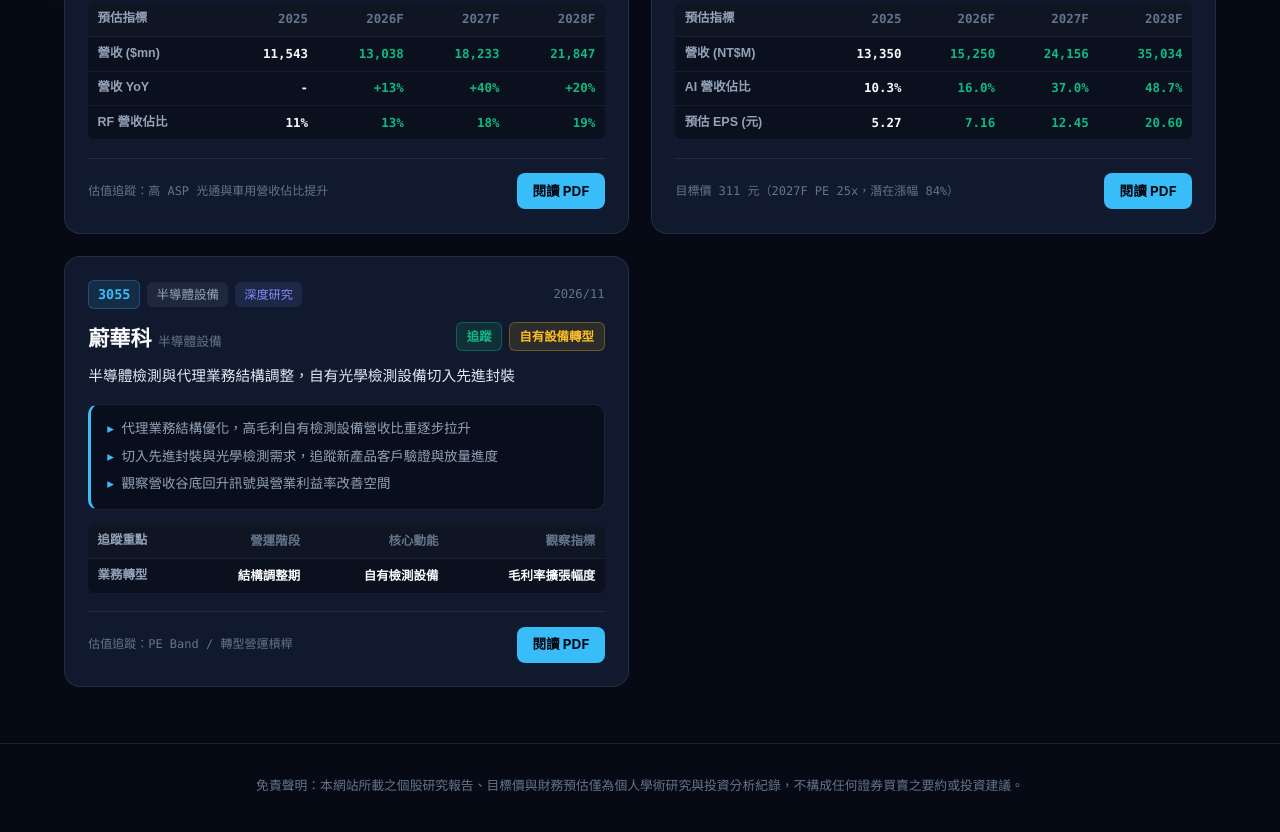
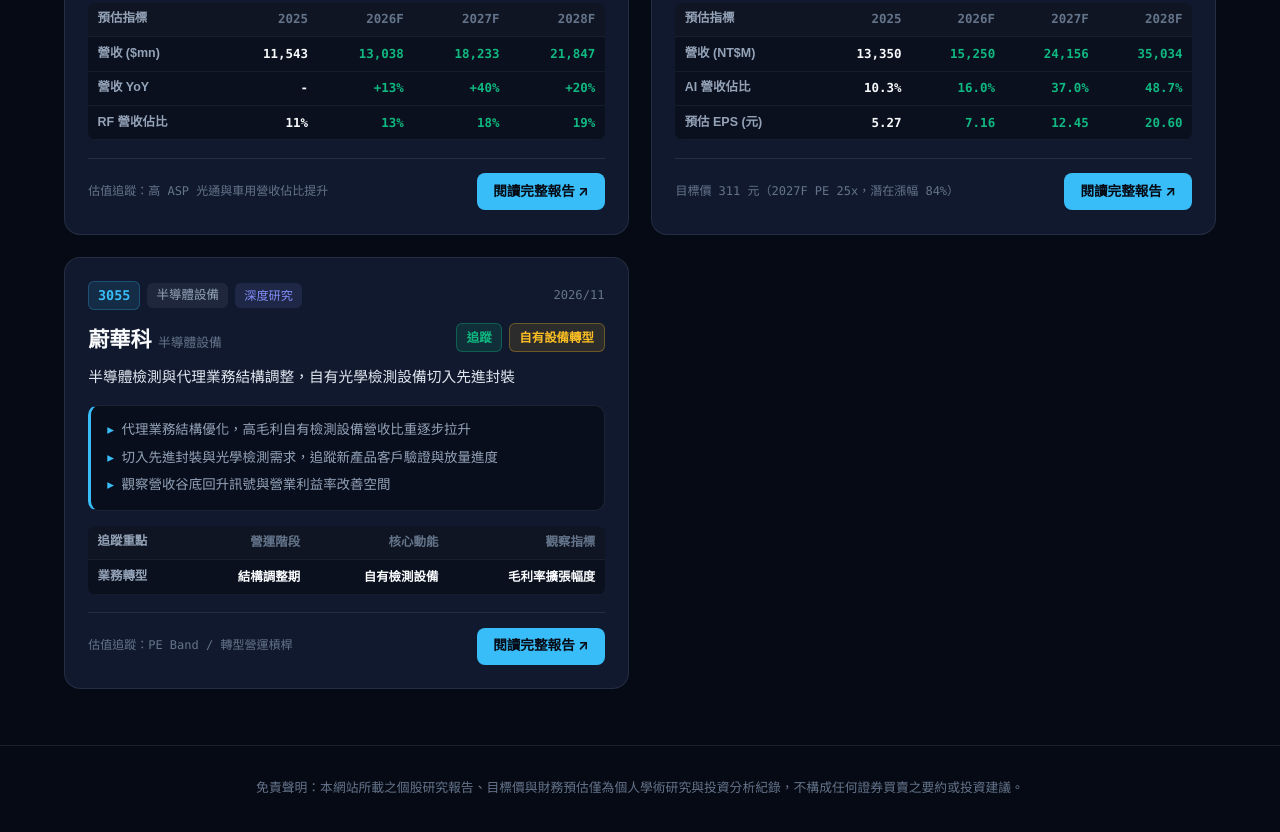
Before and after one commit to 2842U4/tailor, a plain HTML site: page index.html in a window 1280 px wide. Shown: the part 837-1669 px from the top of the page. Drawn offline with Linux system fonts and the light colour scheme.

Commit message:
Update index.html

```diff
--- a/index.html
+++ b/index.html
@@ -326,20 +326,22 @@
     }
     .val-method { font-size: 0.75rem; color: var(--text-dim); font-family: ui-monospace, SFMono-Regular, Menlo, Consolas, monospace; }
 
-    /* 第一版純淨原生分頁按鈕 */
-    .btn-pdf {
-      display: inline-block;
+    /* 合併後的單一原生分頁按鈕 */
+    .btn-report {
+      display: inline-flex;
+      align-items: center;
+      gap: 0.35rem;
       background-color: var(--cyan);
       color: #060a14;
       text-decoration: none;
-      padding: 0.45rem 0.95rem;
+      padding: 0.48rem 1rem;
       border-radius: 8px;
       font-size: 0.85rem;
       font-weight: 700;
       white-space: nowrap;
       transition: background-color 0.15s;
     }
-    .btn-pdf:hover { background-color: #7dd3fc; }
+    .btn-report:hover { background-color: #7dd3fc; }
     .btn-disabled {
       display: inline-block;
       color: var(--text-dim);
@@ -507,7 +509,7 @@
         }
       }
       /* -----------------------------------------------------------------------
-         日後要新增第 4～7 份報告，把下面這段複製貼在上面那筆的後面（記得加逗號）並修改即可：
+         日後要新增第 4～7 份報告，複製下方這段貼在上面那筆的後面（記得保留開頭的逗號）並修改即可：
       ,{
         ticker: "代號",
         company: "公司名稱",
@@ -585,9 +587,8 @@
           return `<tr>${tds}</tr>`;
         }).join('');
 
-        // 第一版純淨原生分頁超連結
         const actionBtn = hasFile
-          ? `<a class="btn-pdf" href="${item.file}" target="_blank">閱讀 PDF</a>`
+          ? `<a class="btn-report" href="${item.file}" target="_blank" rel="noopener">閱讀完整報告 ↗</a>`
           : `<span class="btn-disabled">待上傳 PDF</span>`;
 
         return `
```
